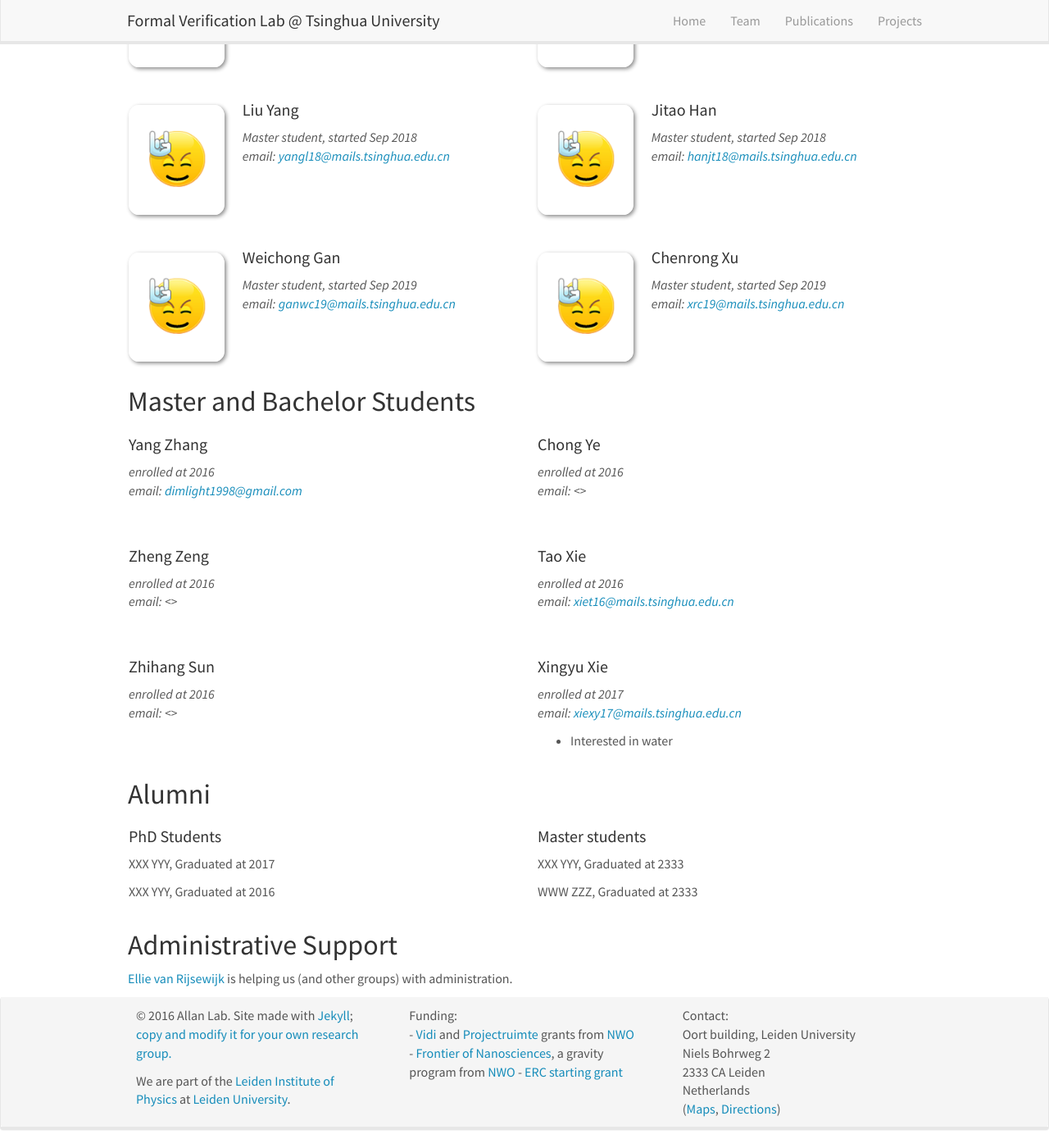
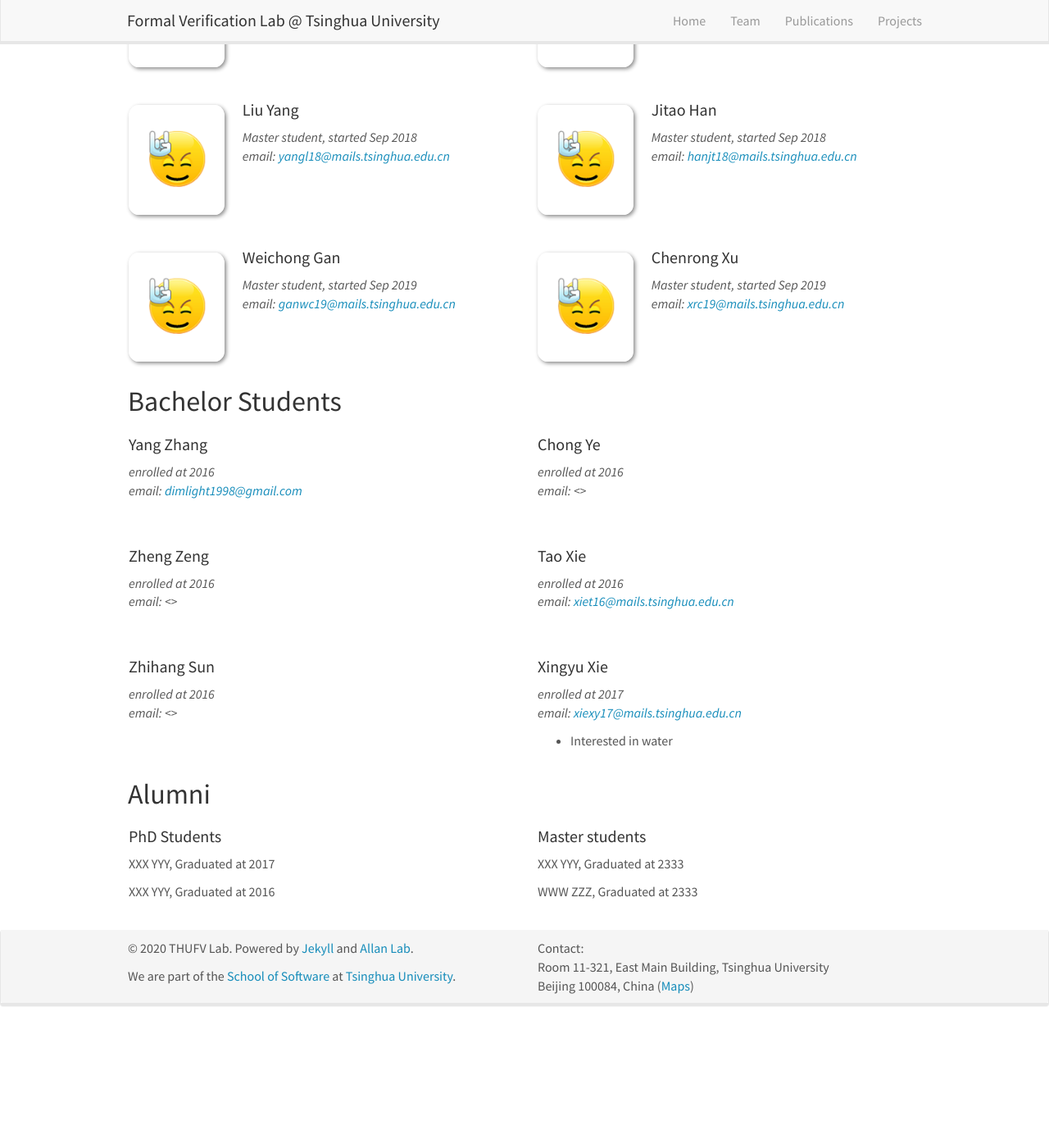
Before and after one commit to thufv/thufv.github.io, a Jekyll site: the page built from _pages/team.md, in a window 1280 px wide and 1400 px high, scrolled down 724 px. Shown: the whole window at 82% size. Built offline with Jekyll 4.4.1, drawn with Linux system fonts in a browser that asks for light colours; nearby versions of some CDN libraries; after the commit the page ends 1973 px from its top, so only the background shows below that; some of the changed text lies outside the part shown.

Commit message:
replace all informations of Allan lab except logo

```diff
--- a/CNAME
+++ /dev/null
@@ -1 +0,0 @@
-www.allanlab.org
--- a/_includes/footer.html
+++ b/_includes/footer.html
@@ -2,29 +2,17 @@
   <div class="panel-footer">
 	<div class="container-fluid">
 	  <div class="row">
-		<div class="col-sm-4">
+		<div class="col-sm-6">
 
-		  <p>&copy 2016 Allan Lab. Site made with <a href="https://jekyllrb.com">Jekyll</a>;  <a href="{{ site.url }}{{ site.baseurl }}/aboutwebsite.html">copy and  modify it for your own research group.</a></p>
-              <p>We are part of the <a href="https://www.physics.leidenuniv.nl/">Leiden Institute of Physics</a> at <a href="https://www.leidenuniv.nl">Leiden University</a>.</p>
+		  <p>&copy 2020 THUFV Lab. Powered by <a href="https://jekyllrb.com/">Jekyll</a> and <a href="https://www.allanlab.org/">Allan Lab</a>.</p>
 
+		  <p>We are part of the <a href="http://www.thss.tsinghua.edu.cn/">School of Software</a> at <a href="https://www.tsinghua.edu.cn/en/index.htm">Tsinghua University</a>.</p>
+		</div>
 
-		   <p>  </p><p>
-
-
-		</div>
-		<div class="col-sm-4">
-		  Funding:<br />
-		  - <a href="http://www.nwo.nl/en/research-and-results/programmes/Talent+Scheme">Vidi </a> and <a href='https://www.fom.nl/en/news/press-releases/2016/11/18/28634/'>Projectruimte</a> grants from <a href="http://www.nwo.nl">NWO</a> <br />
-		  - <a href="https://www.universiteitleiden.nl/en/research/research-projects/science/frontiers-of-nanoscience-nanofront">Frontier of Nanosciences</a>, a gravity program from <a href="http://www.nwo.nl">NWO</a>
-          - <a href='https://www.universiteitleiden.nl/en/news/2017/08/two-erc-grants-for-leiden-physics'>ERC starting grant</a>
-		</div>
-		<div class="col-sm-4">
+		<div class="col-sm-6">
 		  Contact:<br />
-		  Oort building, Leiden University<br />
-		  Niels Bohrweg 2<br />
-		  2333 CA Leiden<br />
-		  Netherlands <br />
-            (<a href="https://goo.gl/maps/H2RjutkyoUH2">Maps</a>, <a href="http://www.physics.leidenuniv.nl/travel-directions">Directions</a>)
+		  Room 11-321, East Main Building, Tsinghua University<br />
+		  Beijing 100084, China (<a href="https://goo.gl/maps/QWusT3XwRCNY2Hn19">Maps</a>)<br />
 		</div>
 	  </div>
 	</div>
--- a/_pages/team.md
+++ b/_pages/team.md
@@ -10,7 +10,7 @@ permalink: /team/
 
 **We are looking for passionate new PhD students, Postdocs, and Master students to join the team! Do not hesitate to contact [us](hefei@tsinghua.edu.cn) if you're interested to our research.**
 
-Jump to [staff](#staff), [alumni](#alumni), [administrative support](#administrative-support).
+Jump to [staff](#staff), [alumni](#alumni) and [bachelor students](#bachelor-students).
 
 ## Staff
 {% assign number_printed = 0 %}
@@ -77,7 +77,7 @@ Jump to [staff](#staff), [alumni](#alumni), [administrative support](#administra
 
 
 
-## Master and Bachelor Students
+## Bachelor Students
 {% assign number_printed = 0 %}
 {% for member in site.data.students %}
 
@@ -148,7 +148,3 @@ Jump to [staff](#staff), [alumni](#alumni), [administrative support](#administra
 </div>
 
 </div>
-
-
-## Administrative Support
-<a href="mailto:Rijsewijk@Physics.LeidenUniv.nl">Ellie van Rijsewijk</a> is helping us (and other groups) with administration.
```
Also changed, not shown: 1 other file.
